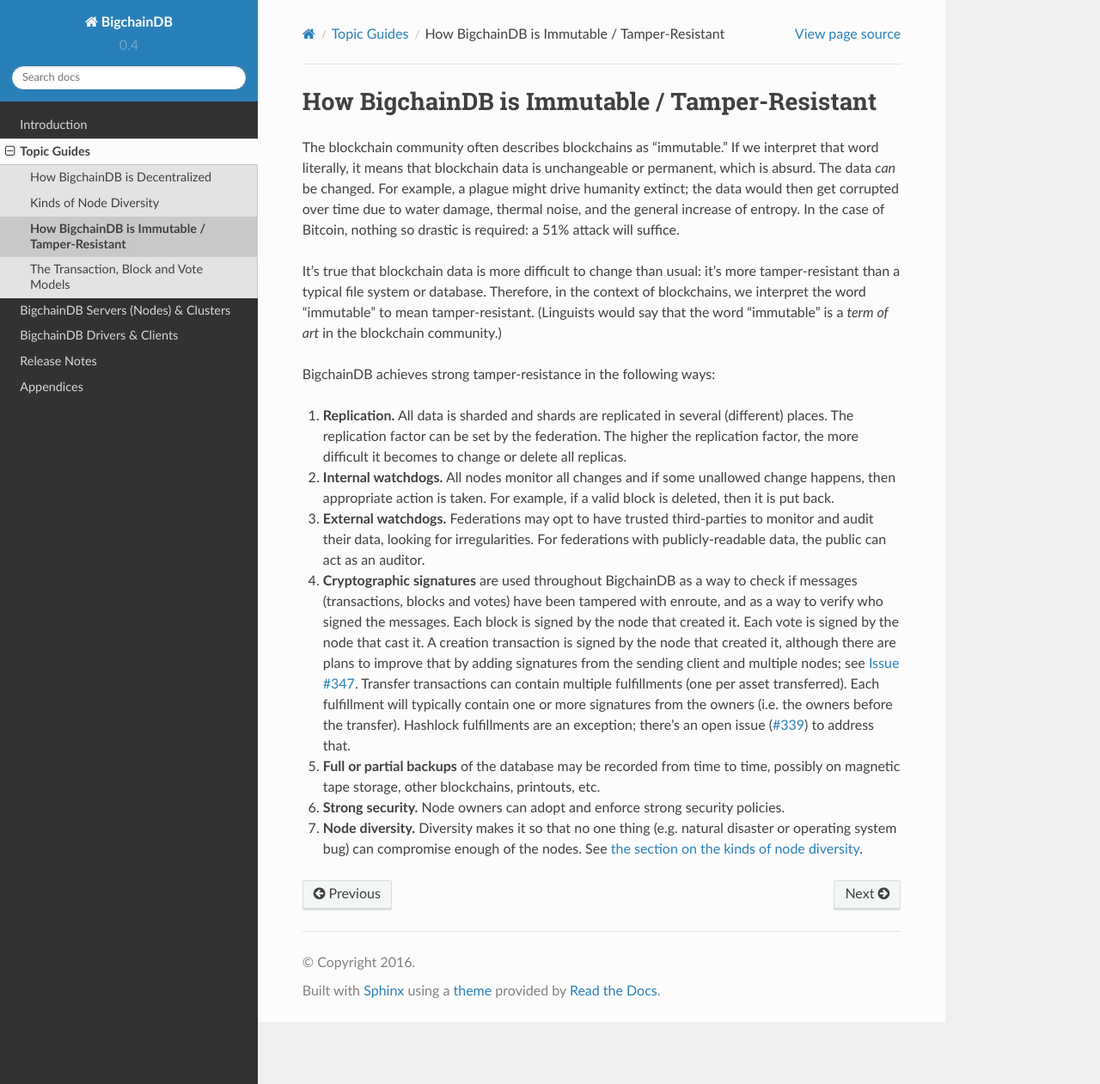
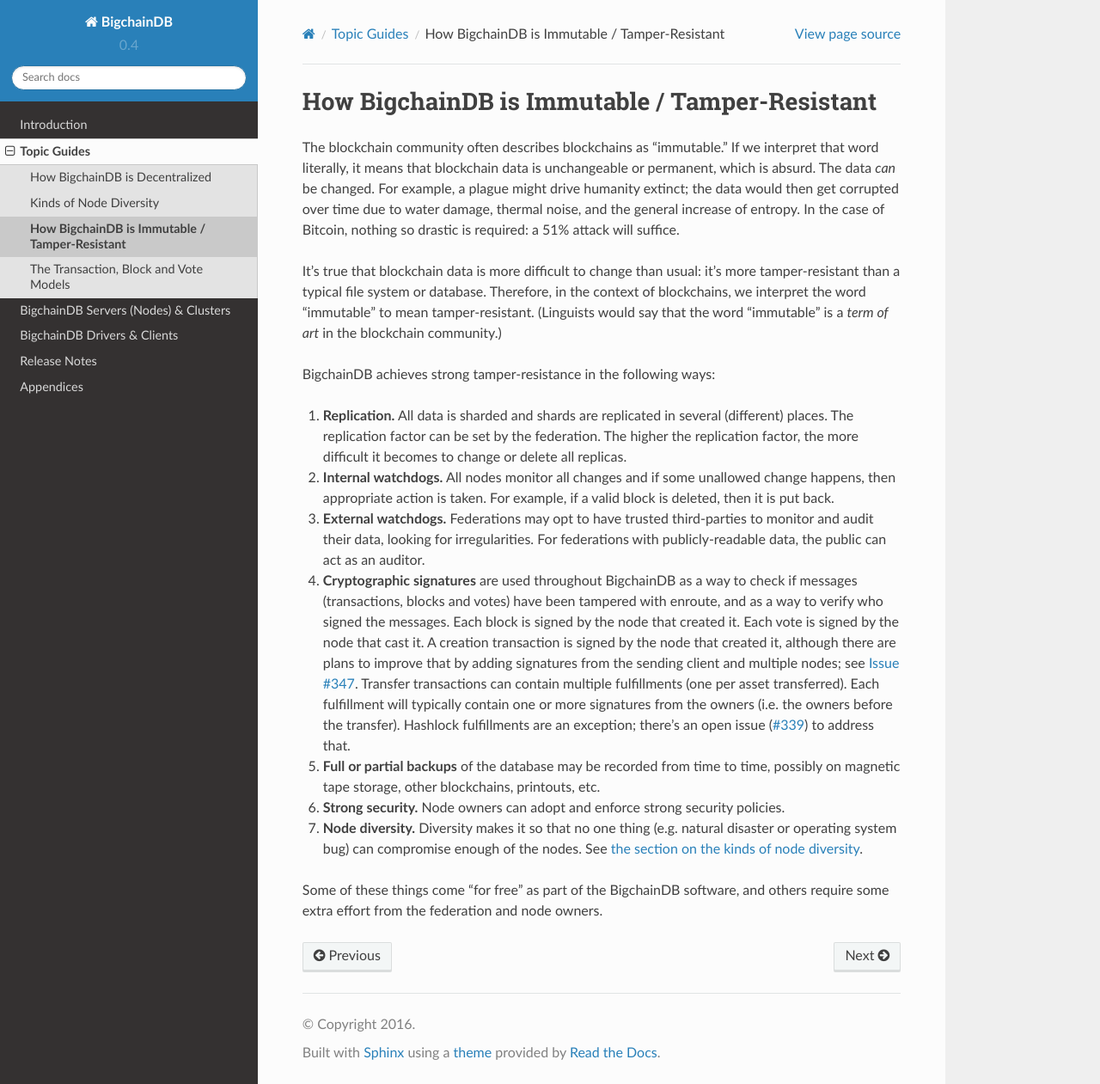
Before and after one commit to bigchaindb/bigchaindb, a Sphinx documentation site: the page built from docs/source/topic-guides/immutable.md, in a window 1280 px wide and 1261 px high. Shown: the whole window at 86% size. Built offline with Sphinx 7.4.7 and the Read the Docs theme 2.0.0, drawn with Linux system fonts in a browser that asks for light colours.

Commit message:
Note how tamper-resistance doesn't come 'for free'

```diff
--- a/docs/source/topic-guides/immutable.md
+++ b/docs/source/topic-guides/immutable.md
@@ -13,3 +13,5 @@
 5. **Full or partial backups** of the database may be recorded from time to time, possibly on magnetic tape storage, other blockchains, printouts, etc.
 6. **Strong security.** Node owners can adopt and enforce strong security policies.
 7. **Node diversity.** Diversity makes it so that no one thing (e.g. natural disaster or operating system bug) can compromise enough of the nodes. See [the section on the kinds of node diversity](diversity.html).
+
+Some of these things come "for free" as part of the BigchainDB software, and others require some extra effort from the federation and node owners.
```
